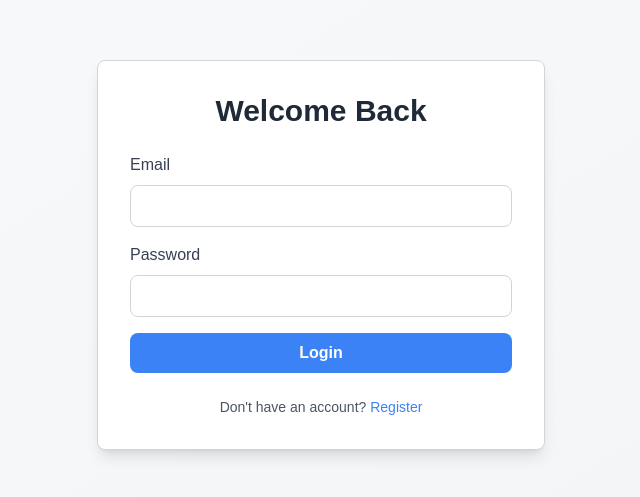
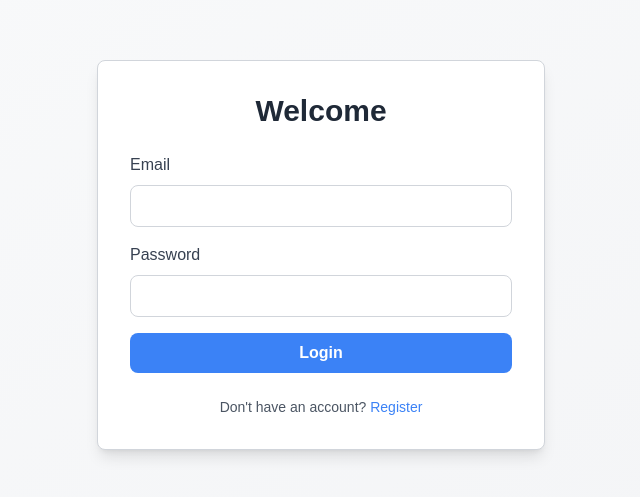
Before and after one commit to SachinBhople/auth-micro, a React app: page / in a window 1280 px wide. Shown: the part 145-642 px from the top of the page, without its empty margins (319-959 px from the left). Built offline with nearby package versions, Linux system fonts and the light colour scheme.

Commit message:
new updateds

```diff
--- a/src/page/Login.tsx
+++ b/src/page/Login.tsx
@@ -32,7 +32,8 @@ const Login: React.FC = () => {
     if (isSuccess) {
       if (data?.user?.role === "user") {
 
-        navigate("/product")
+        // navigate("/product")
+        navigate("/order/order")
       } else {
         navigate("/admin/")
 
@@ -44,7 +45,7 @@ const Login: React.FC = () => {
     <div className="flex items-center justify-center min-h-screen bg-gradient-to-br from-gray-50 to-gray-100">
       <div className="bg-white p-8 shadow-lg rounded-lg w-full max-w-md border border-gray-300">
         <h2 className="text-3xl font-extrabold text-center mb-6 text-gray-800">
-          Welcome Back
+          Welcome
         </h2>
         <form onSubmit={handleSubmit(onSubmit)} noValidate>
           {/* Email */}
```
